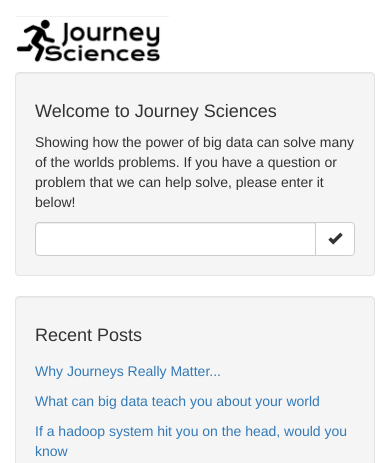
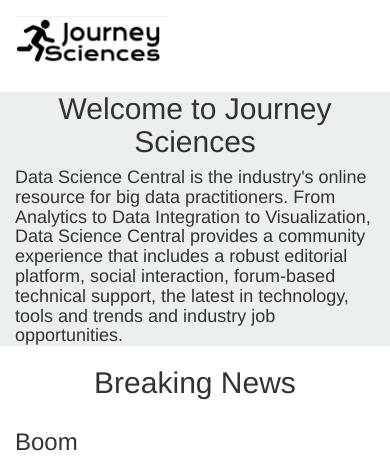
Before and after one commit to pcnicklaus/one-blog, a PHP site: page / in a window 390 px wide. Shown: the top 463 px of the page. Run offline with PHP 8.4, Linux system fonts and the light colour scheme; some libraries are stand-ins or nearby versions.

Commit message:
added a couple sections

```diff
--- a/css/main.css
+++ b/css/main.css
@@ -20,3 +20,7 @@
 .list-unstyled li {
   padding: 5px 0;
 }
+
+#section6 {
+  background-color: #ebeff0;
+}
--- a/index.html
+++ b/index.html
@@ -11,7 +11,7 @@
   <body>
 
    <nav class="navbar" role="navigation">
-        <div class="container">
+        <div class="container-fluid">
             <!-- Brand and toggle get grouped for better mobile display -->
             <div class="navbar-header">
                 <button type="button" class="navbar-toggle" data-toggle="collapse" data-target="#bs-example-navbar-collapse-1">
@@ -43,12 +43,72 @@
         <!-- /.container -->
     </nav>
 
+    <section class="container-fluid" id="section5">
+        <div class="row">
+            <div class="col-lg-12" id="section6">
+              <h2 class="text-center">Welcome to Journey Sciences</h2>
+              <h4>Data Science Central is the industry's online resource for big data practitioners. From Analytics to Data Integration to Visualization, Data Science Central provides a community experience that includes a robust editorial platform, social interaction, forum-based technical support, the latest in technology, tools and trends and industry job opportunities.</h4>
 
-  <div class="container">
+            </div>
+            <div class="col-lg-12">
+              <h2 class="text-center">Breaking News</h2>
+            </div>
+            <div class="col-md-4">
+
+
+
+                <div class="media">
+                    <h3>Boom</h3>
+                    <div class="media-body media-middle">
+                        <p>Offset right home page content that is taller that 12,000 pixels. That's a lotta content Lorem ipsum dolor sit amet, adipiscing elit.</p>
+                    </div>
+                    <div class="media-right">
+                        <img src="http://wp.zenkay.net.s3.amazonaws.com/2014/09/data_science.jpg" height="100px" width="100px">
+                    </div>
+                </div>
+                <hr>
+            </div>
+            <div class="col-md-4">
+
+
+                <div class="media">
+                    <h3>Boom</h3>
+                    <div class="media-body media-middle">
+                        <p>Offset right home page content that is taller that 12,000 pixels. That's a lotta content Lorem ipsum dolor sit amet, adipiscing elit.</p>
+                    </div>
+                    <div class="media-right">
+                        <img src="http://b-i.forbesimg.com/gilpress/files/2013/05/Data_Science_VD.png" height="100px" width="100px">
+                    </div>
+                </div>
+                <hr>
+            </div>
+            <div class="col-md-4">
+
+                <div class="media">
+                    <h3>Boom</h3>
+                    <div class="media-body media-middle">
+                        <p>Offset right home page content that is taller that 12,000 pixels. That's a lotta content Lorem ipsum dolor sit amet, adipiscing elit.</p>
+                    </div>
+                    <div class="media-right">
+                        <img src="http://blogs-images.forbes.com/danwoods/files/2012/03/HilaryMason_AwesomeNerds_Graphic.png" height="100px" weight="100px">
+                    </div>
+                </div>
+                <hr>
+            <br>
+            </div>
+
+            <hr>
+            <br>
+
+        </div>
+    </section>
+
+
+  <div class="container-fluid">
 
           <div class="row">
 
-            <div class="col-md-3">
+            <div class="col-md-4">
 
                 <!-- Blog Search Well -->
                 <div class="well">
@@ -109,15 +169,20 @@
             </div>
 
               <!-- Blog Post Content Column -->
-            <div class="col-lg-9">
+            <div class="col-lg-8">
+              <div class="col-md-12">
+                  <h2 class="text-center">Blog Posts and Info</h2>
+                </div>
+              <div class="panel">
 
-              <div class="panel">
                 <div class="panel-body">
 
 
 
                   <!--/stories-->
+
                   <div class="row">
+
                     <div class="col-md-2 col-sm-3 text-center">
                       <a class="story-title" href="#"><img alt="" src="http://api.randomuser.me/portraits/thumb/men/58.jpg" style="width:100px;height:100px" class="img-circle"></a>
                     </div>
@@ -209,8 +274,6 @@
                   <!--/stories-->
 
 
-                  <a href="/" class="btn btn-primary pull-right btnNext">More <i class="glyphicon glyphicon-chevron-right"></i></a>
-
 
                 </div>
               </div>
```
